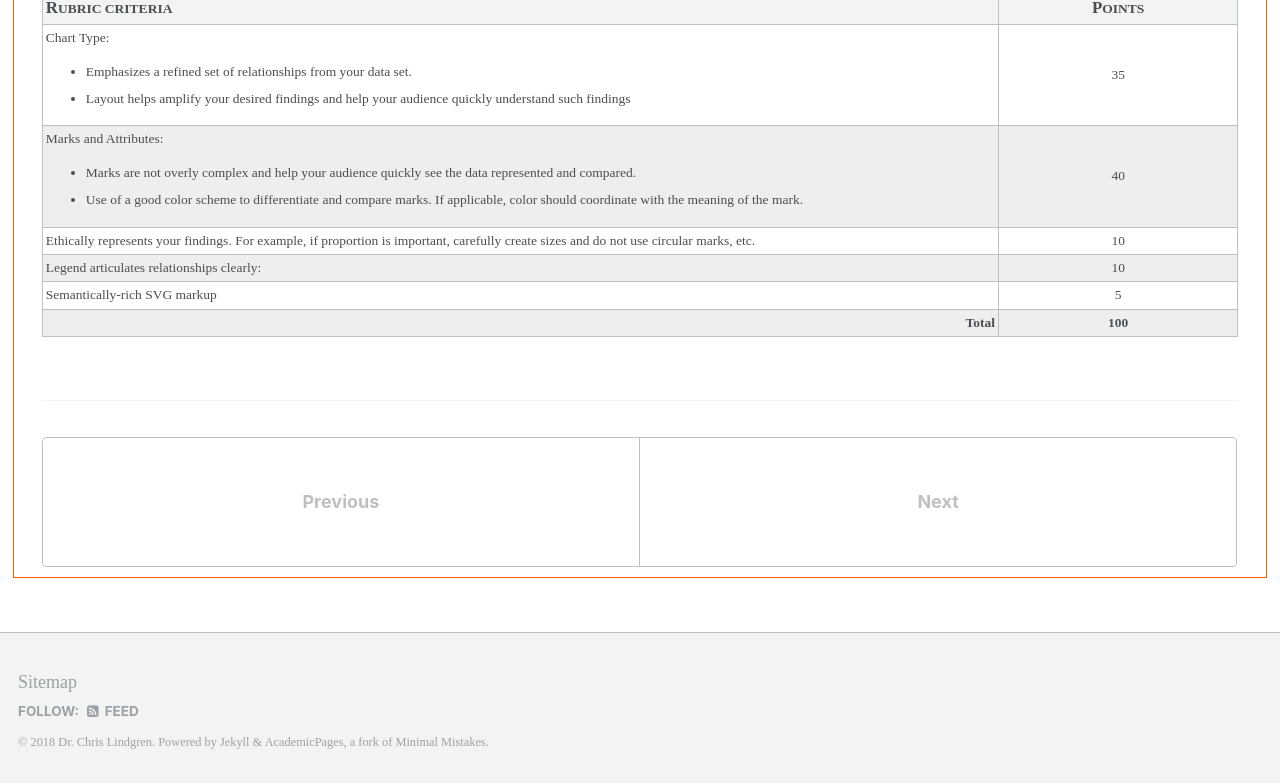
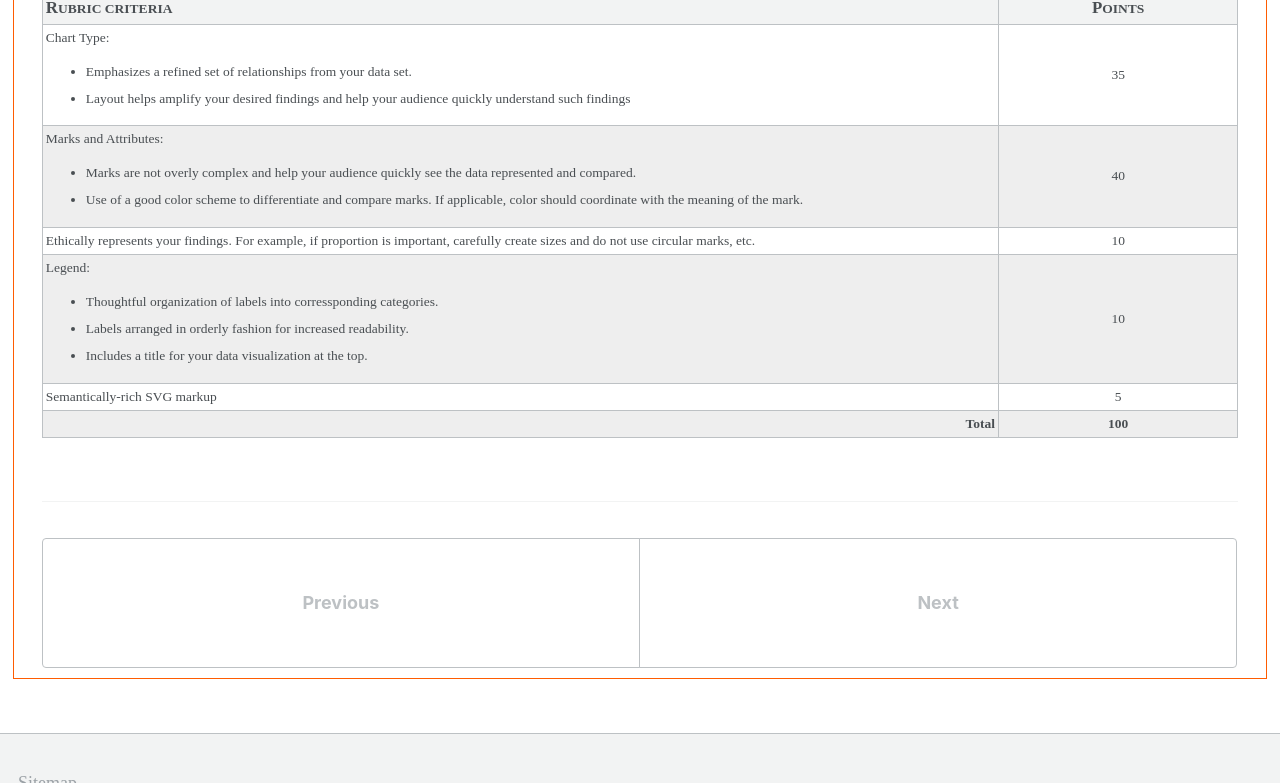
Before and after one commit to engl3844/engl3844s18, a Jekyll site: the page built from _projects/p2-visuals.md, in a window 1280 px wide and 900 px high, scrolled down 2183 px, cut to the strip 0-783 px from the top of the window. Built offline with Jekyll 4.4.1, drawn with Linux system fonts in a browser that asks for light colours; some web fonts are replaced.

Commit message:
Finish rubric revision

```diff
--- a/_projects/p2-visuals.md
+++ b/_projects/p2-visuals.md
@@ -105,7 +105,18 @@ As a basic introduction, we will use the Inkscape application to create our draf
 
     <tr>
       <td class="sixty">
-        Legend articulates relationships clearly:
+        Legend:
+        <ul>
+          <li>
+            Thoughtful organization of labels into corressponding categories.
+          </li>
+          <li>
+            Labels arranged in orderly fashion for increased readability.
+          </li>
+          <li>
+            Includes a title for your data visualization at the top.
+          </li>
+        </ul>
       </td>
       <td class="fifteen">
         10
```
